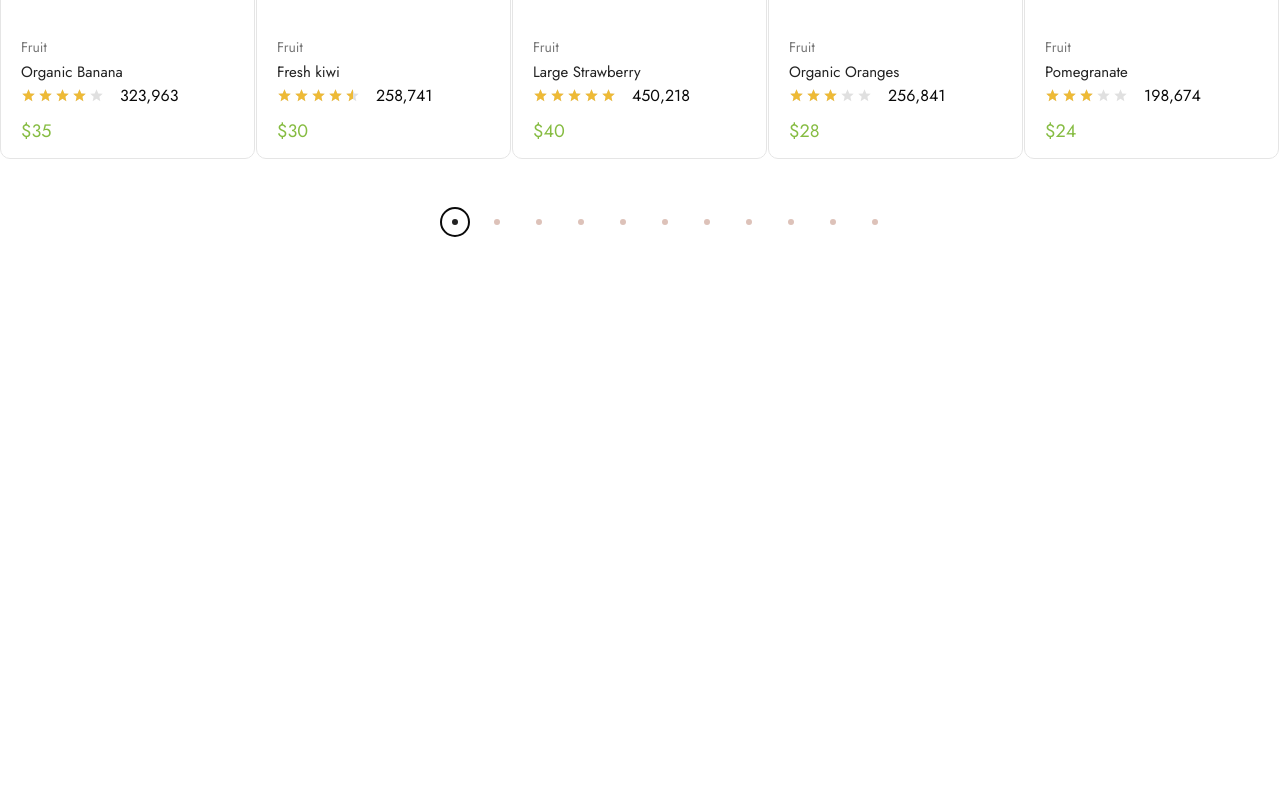
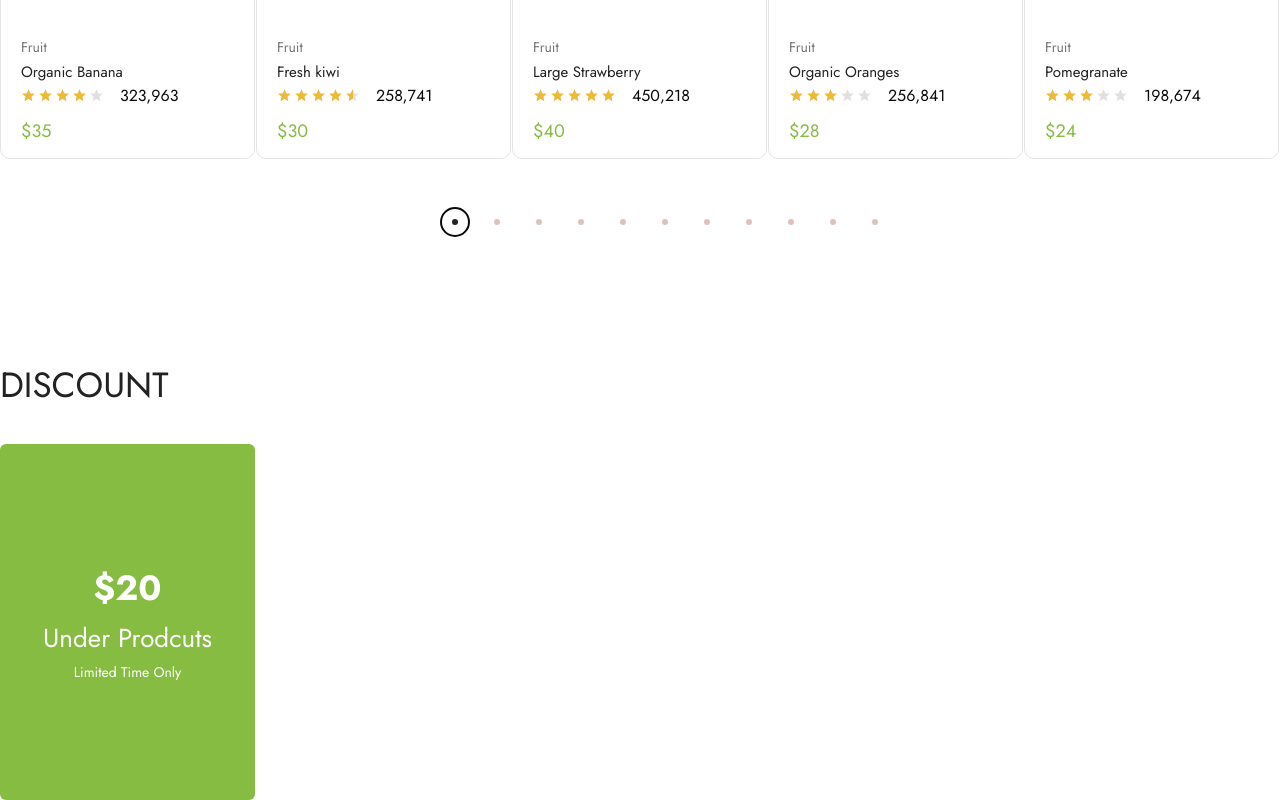
Before and after one commit to ayeshatahsin11/Uomo-E-commerce, a Next.js app: page / in a window 1280 px wide. Shown: the part 3217-4017 px from the top of the page. Before the commit the page ends 3516 px from the top, so only its background shows below. Built offline with nearby package versions, Linux system fonts and the light colour scheme.

Commit message:
discount adding

```diff
--- a/src/app/(root)/page.jsx
+++ b/src/app/(root)/page.jsx
@@ -1,4 +1,5 @@
 import Category from "@/components/layout/Contents/Category";
+import Dsicount from "@/components/layout/Contents/Dsicount";
 import Priviliges from "@/components/layout/Contents/Priviliges";
 import Products from "@/components/layout/Contents/Products";
 import TopSelling from "@/components/layout/Contents/TopSelling";
@@ -16,6 +17,7 @@ const page = () => {
      <Products/>
      <Category/>
      <TopSelling/>
+     <Dsicount/>
     </>
   );
 };
--- /dev/null
+++ b/src/components/layout/Contents/Dsicount.jsx
@@ -0,0 +1,22 @@
+import React from "react";
+import Container from "../Container";
+import Titles from "@/components/common/Titles";
+
+const Dsicount = () => {
+  return (
+    <section className="mt-25">
+      <Container>
+        <Titles name="Discount" />
+        <div className="mt-8.25">
+          <div className="w-63.75 h-89 bg-primary rounded-sm text-white text-center flex flex-col justify-center">
+            <h3 className="font-bold text-[35px] ">$20</h3>
+            <h4 className="capitalize mt-1 text-[26px]">under prodcuts</h4>
+            <h5 className="capitalize mt-1 text-sm">limited time only</h5>
+          </div>
+        </div>
+      </Container>
+    </section>
+  );
+};
+
+export default Dsicount;
```
